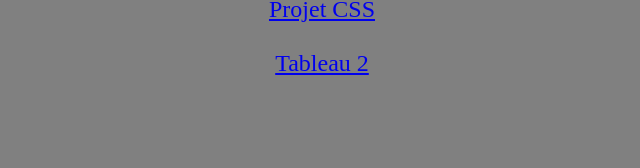
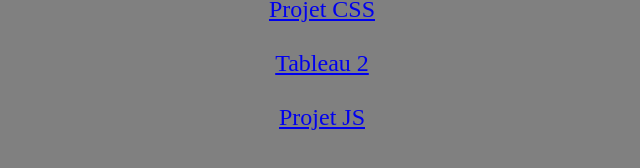
Before and after one commit to Kenzd07/portefeuille2022, a plain HTML site: page lien.html in a window 1280 px wide. Shown: the part 434-602 px from the top of the page, without its empty margins (318-958 px from the left). Drawn offline with Linux system fonts and the light colour scheme.

Commit message:
Update lien.html

```diff
--- a/lien.html
+++ b/lien.html
@@ -16,6 +16,7 @@
 <center><br><a href="tableau.html"target="f2">Tableau 1</a></center>
 <center><br><a href="sommairetp.html"target="f2">Projet CSS</a></center>
 <center><br><a href="tableau1.html"target="f2">Tableau 2</a></center>
+<center><br><a href="sommairetpjs.html"target="f2">Projet JS</a></center>
 
 
 </body>
```
